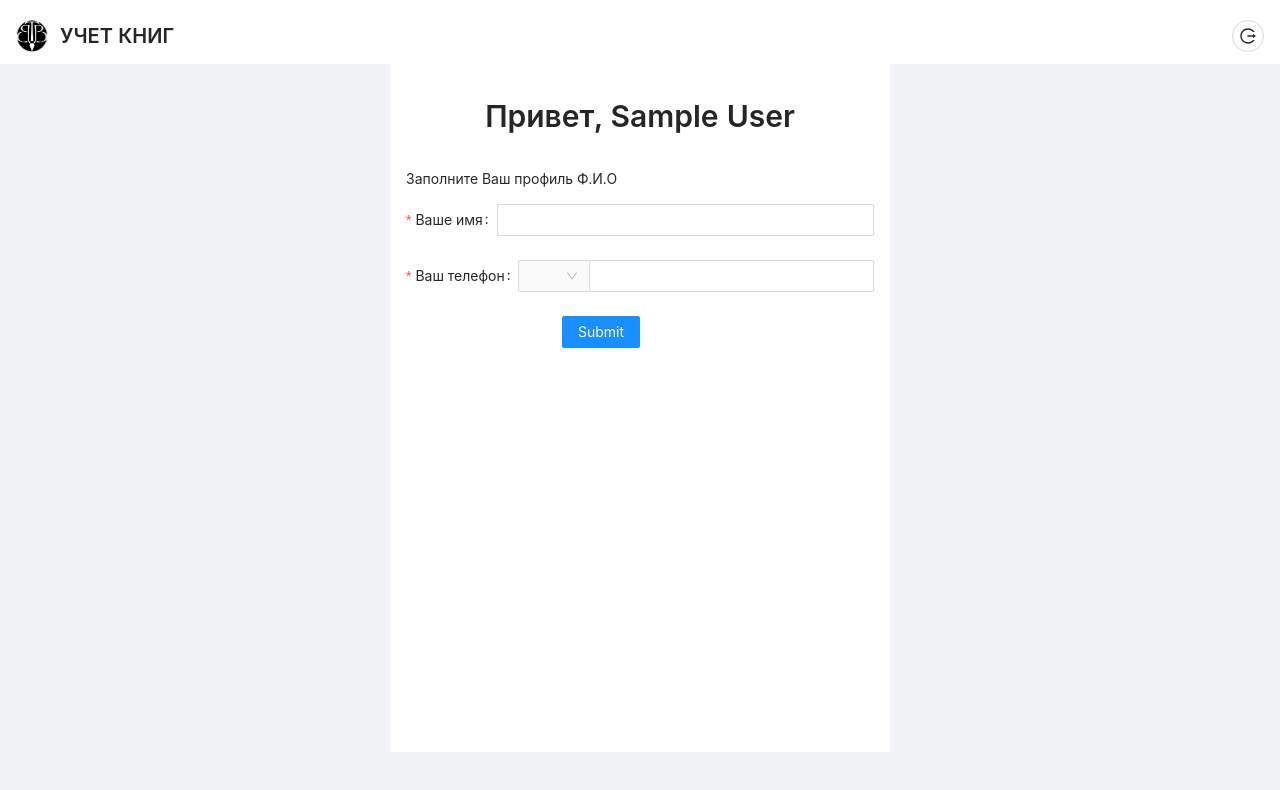
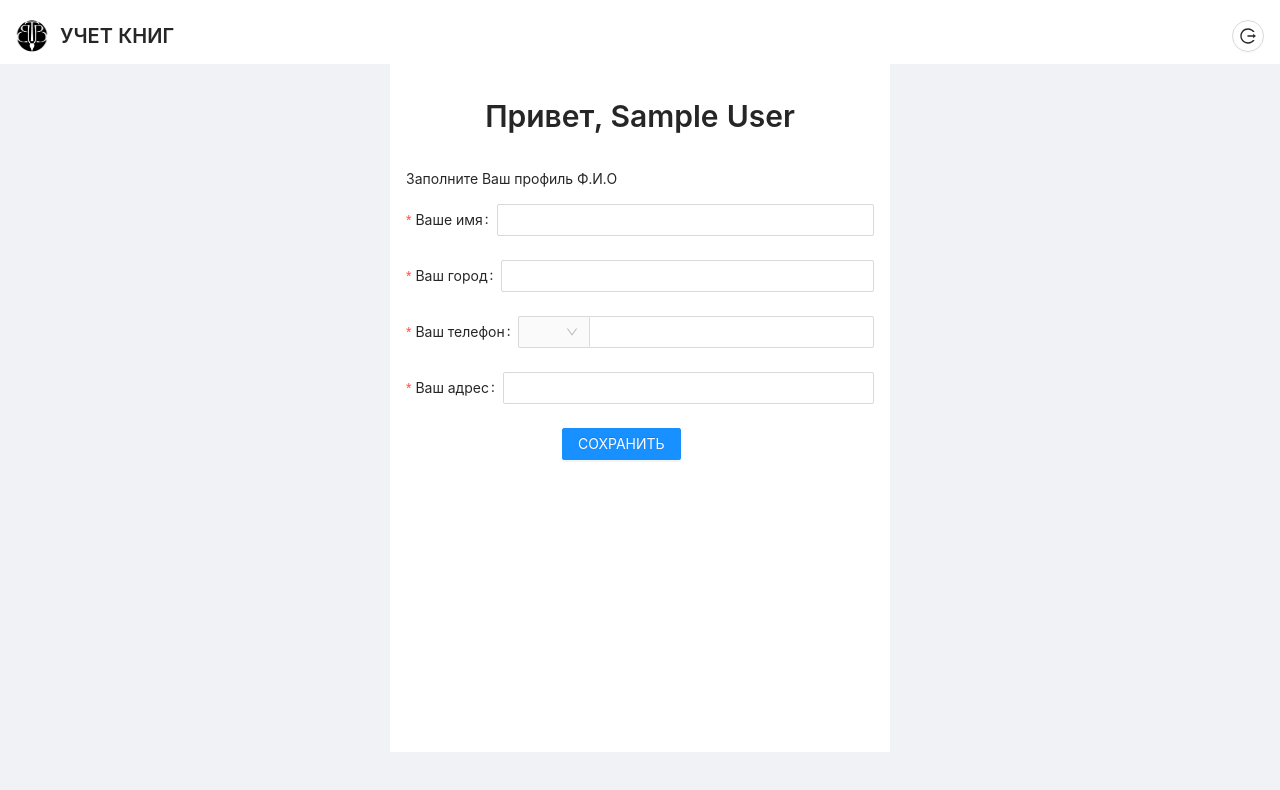
Before and after one commit to korobprog/karavan-book-tracker, a React (Create React App) app: page /profile in a window 1280 px wide. Shown: the top 790 px of the page. Built offline with nearby package versions, Linux system fonts and the light colour scheme; no server answers; sample sign-in values are in the browser's storage.

Commit message:
profile adres сity

```diff
--- a/src/pages/profile.tsx
+++ b/src/pages/profile.tsx
@@ -99,6 +99,13 @@ const Profile = () => {
             <Input />
           </Form.Item>
           <Form.Item
+            name={["user", "name"]}
+            label="Ваш город"
+            rules={[{ required: true }]}
+          >
+            <Input />
+          </Form.Item>
+          <Form.Item
             name="phone"
             label="Ваш телефон"
             rules={[
@@ -107,9 +114,16 @@ const Profile = () => {
           >
             <Input addonBefore={prefixSelector} style={{ width: "100%" }} />
           </Form.Item>
+          <Form.Item
+            name={["user", "name"]}
+            label="Ваш адрес"
+            rules={[{ required: true }]}
+          >
+            <Input />
+          </Form.Item>
           <Form.Item wrapperCol={{ ...layout.wrapperCol, offset: 8 }}>
         <Button type="primary" htmlType="submit">
-          Submit
+          СОХРАНИТЬ
         </Button>
       </Form.Item>
         </div>
```
